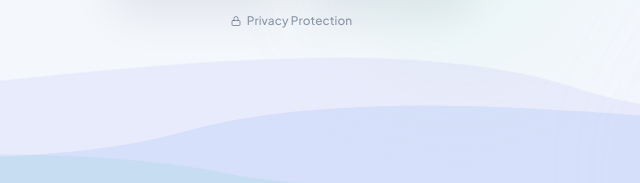
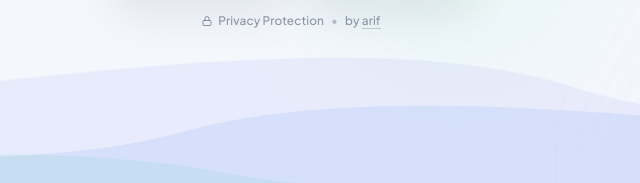
Before and after one commit to arifuddinorzain/mydrop, a website: page public/index.html in a window 1280 px wide. Shown: the part 537-720 px from the top of the page, 349-989 px from the left. Drawn offline with Linux system fonts and the light colour scheme.

Commit message:
Add bullet and clickable by arif link to Privacy Protection note

```diff
--- a/public/index.html
+++ b/public/index.html
@@ -81,11 +81,15 @@
         </button>
       </div>
       <p class="privacy-note">
-        <svg viewBox="0 0 24 24" fill="none" stroke="currentColor" stroke-width="2" stroke-linecap="round" stroke-linejoin="round" aria-hidden="true">
-          <rect x="4" y="11" width="16" height="10" rx="2" />
-          <path d="M8 11V7a4 4 0 0 1 8 0v4" />
-        </svg>
-        <span>Privacy Protection</span>
+        <span class="privacy-badge">
+          <svg viewBox="0 0 24 24" fill="none" stroke="currentColor" stroke-width="2" stroke-linecap="round" stroke-linejoin="round" aria-hidden="true">
+            <rect x="4" y="11" width="16" height="10" rx="2" />
+            <path d="M8 11V7a4 4 0 0 1 8 0v4" />
+          </svg>
+          <span>Privacy Protection</span>
+        </span>
+        <span class="privacy-dot" aria-hidden="true">&bull;</span>
+        <span>by <a class="privacy-link" href="https://arifuddinorzain.github.io/" target="_blank" rel="noopener noreferrer">arif</a></span>
       </p>
     </section>
 
--- a/public/styles.css
+++ b/public/styles.css
@@ -514,9 +514,10 @@ body {
 
 .privacy-note {
   display: inline-flex;
+  flex-wrap: wrap;
   align-items: center;
   justify-content: center;
-  gap: 5px;
+  gap: 7px;
   margin-top: 2px;
   font-size: 0.74rem;
   font-weight: 500;
@@ -524,10 +525,34 @@ body {
   color: rgba(100, 116, 139, 0.72);
 }
 
+.privacy-badge {
+  display: inline-flex;
+  align-items: center;
+  gap: 5px;
+}
+
 .privacy-note svg {
   width: 12px;
   height: 12px;
   flex-shrink: 0;
+}
+
+.privacy-dot {
+  opacity: 0.6;
+}
+
+.privacy-link {
+  color: inherit;
+  text-decoration: none;
+  border-bottom: 1px solid rgba(100, 116, 139, 0.32);
+  transition: color 0.16s ease, border-color 0.16s ease;
+}
+
+.privacy-link:hover,
+.privacy-link:focus-visible {
+  color: var(--blue);
+  border-bottom-color: currentColor;
+  outline: none;
 }
 
 /* Topbar */
```
